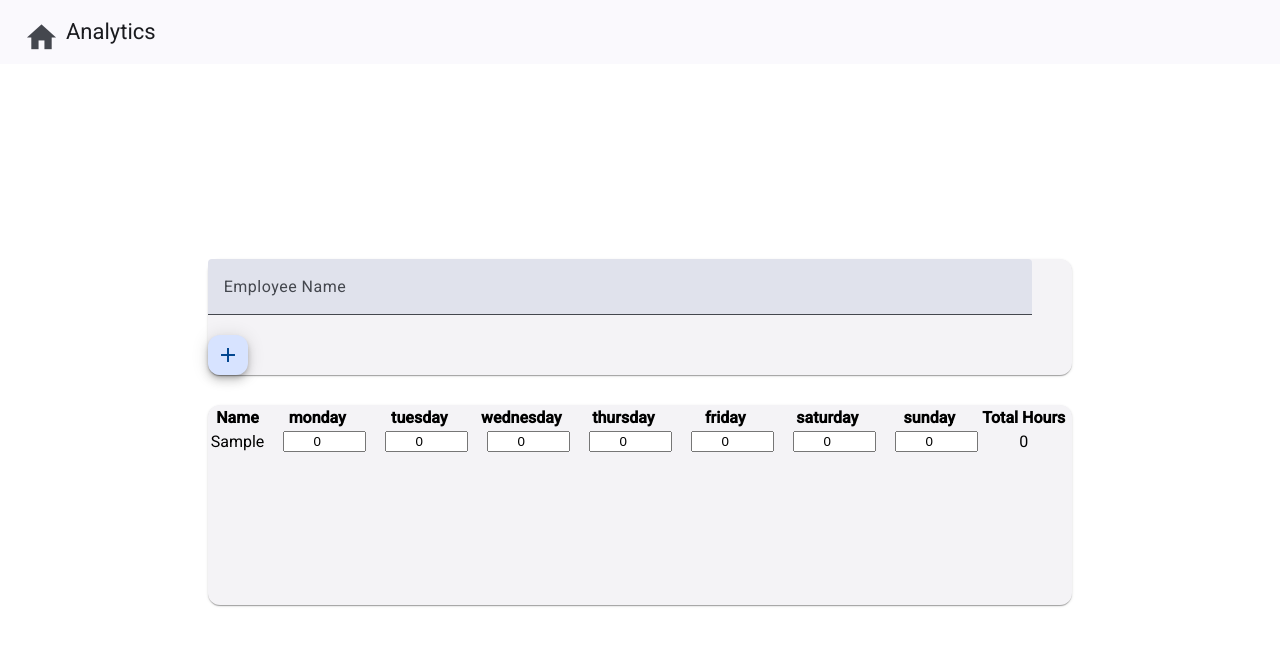
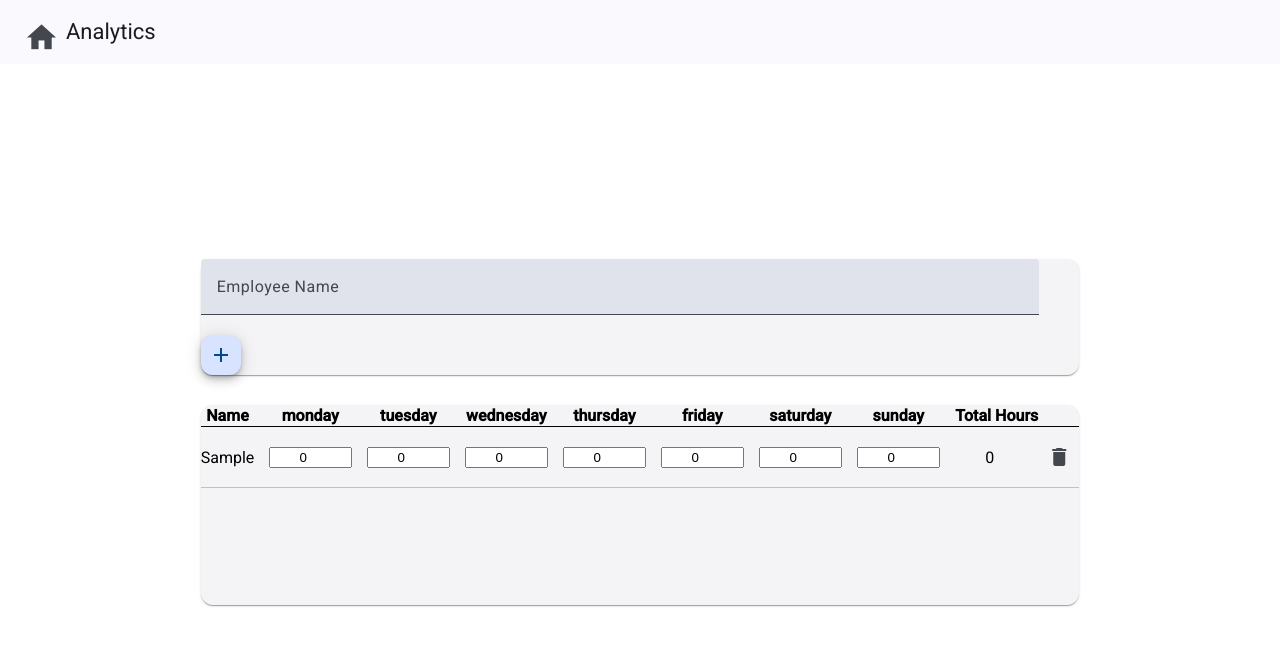
Before and after one commit to TexasR3X/hr-timesheet, an Angular app: page /timesheet in a window 1280 px wide. Both pictures are taken after typing "Sample" into the empty fields and a click on the button "add". Shown: the top 646 px of the page. Built offline with nearby package versions, Linux system fonts and the light colour scheme.

Commit message:
Employees can be deleted

```diff
--- a/src/app/components/timesheet/timesheet.component.html
+++ b/src/app/components/timesheet/timesheet.component.html
@@ -28,6 +28,11 @@
                             <input type="number" [id]="day" [(ngModel)]="employee[day]" class="hours-input">
                         </td>
                         <td class="total-cell">{{getTotalHours(employee)}}</td>
+                        <td>
+                            <button mat-icon-button (click)="deleteEmployee(i)">
+                                <mat-icon>delete</mat-icon>
+                            </button>
+                        </td>
                     </tr>
                 </tbody>
             </table>
--- a/src/app/components/timesheet/timesheet.component.scss
+++ b/src/app/components/timesheet/timesheet.component.scss
@@ -27,3 +27,24 @@
 .total-cell {
     text-align: center;
 }
+
+table {
+    border-collapse: collapse;
+}
+
+th {
+    border-bottom: 1px solid black;
+
+    &:not(:first-child) {
+        padding-left: 15px;
+    }
+}
+
+td {
+    text-align: center;
+    padding: 10px 0px;
+}
+
+tr td {
+    border-bottom:1pt solid #C1C1C1;
+}
--- a/src/app/components/timesheet/timesheet.component.ts
+++ b/src/app/components/timesheet/timesheet.component.ts
@@ -74,4 +74,8 @@
       + employee.saturday
       + employee.sunday;
   }
+
+  deleteEmployee(index: number): void {
+    this.employees.splice(index, 1);
+  }
 }
```
